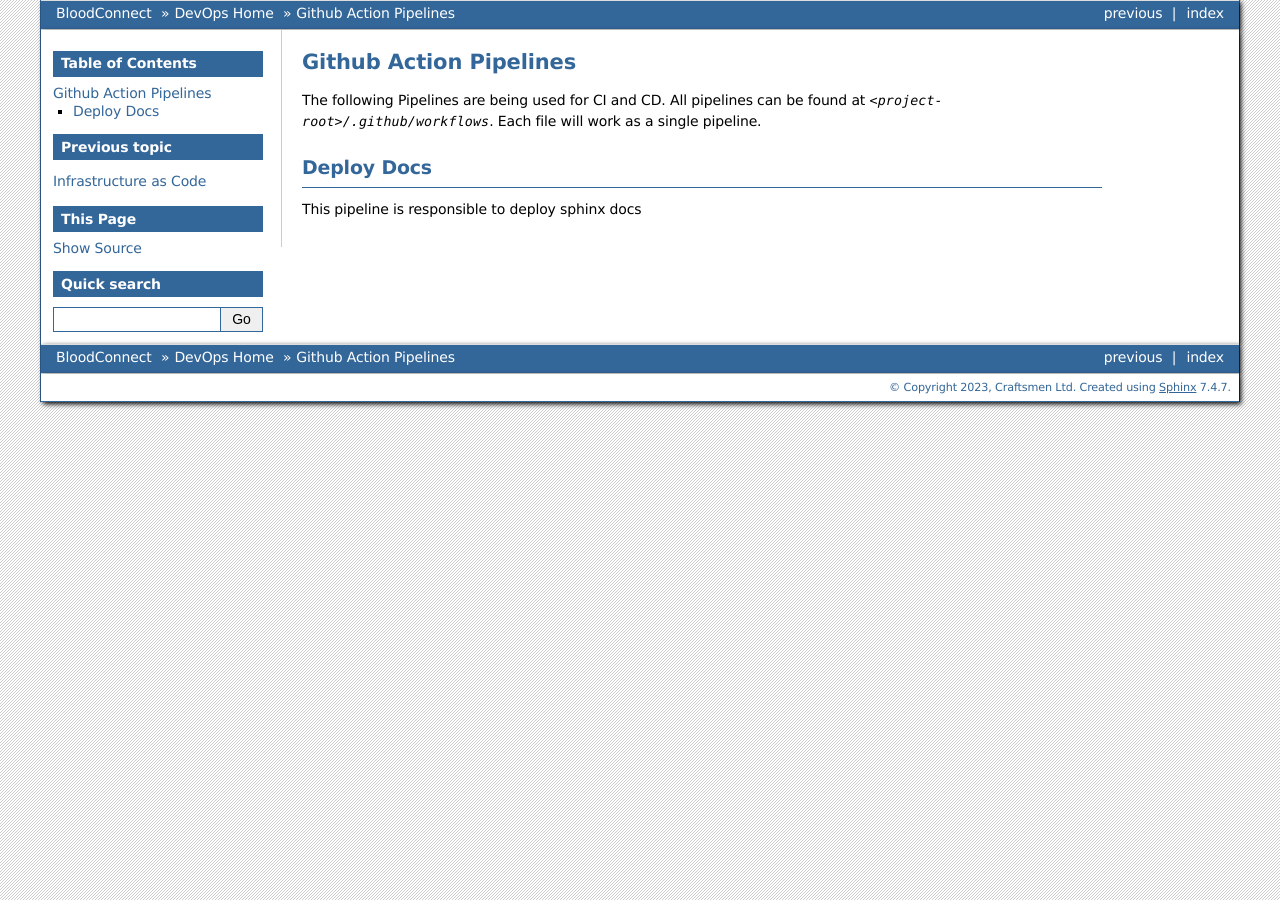
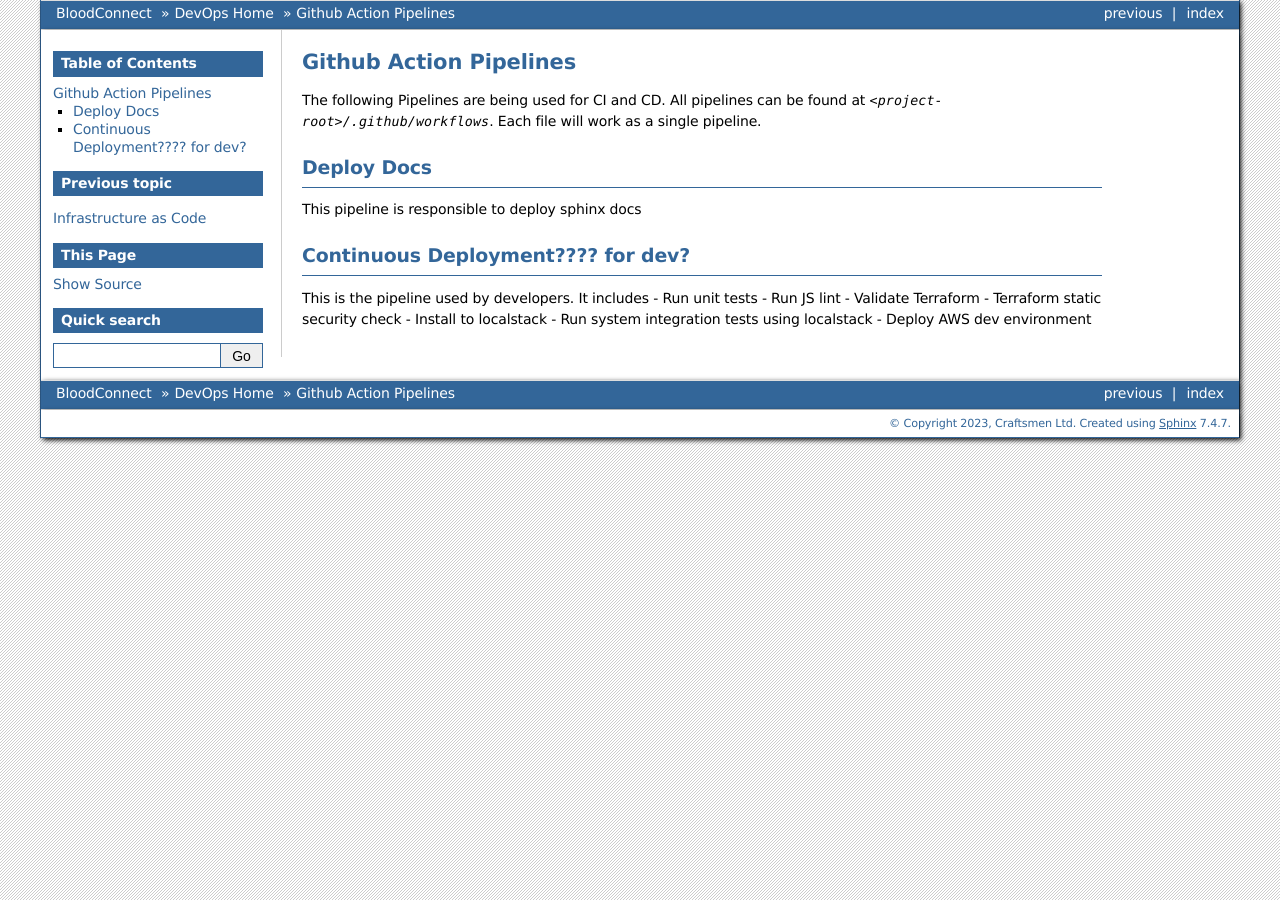
Before and after one commit to CraftsmenLtd/BloodConnect, a Sphinx documentation site: the page built from docs/devops/Pipelines.rst, in a window 1280 px wide. Built offline with Sphinx 7.4.7, drawn with Linux system fonts in a browser that asks for light colours.

Commit message:
I-#17: CI dev pipeline

```diff
--- a/docs/devops/Pipelines.rst
+++ b/docs/devops/Pipelines.rst
@@ -8,3 +8,15 @@ Each file will work as a single pipeline.
 Deploy Docs
 ~~~~~~~~~~~~
 This pipeline is responsible to deploy sphinx docs
+
+
+Continuous Deployment???? for dev?
+~~~~~~~~~~~~~~~~~~~~~~~~~
+This is the pipeline used by developers. It includes
+- Run unit tests
+- Run JS lint
+- Validate Terraform
+- Terraform static security check
+- Install to localstack
+- Run system integration tests using localstack
+- Deploy AWS dev environment
```
